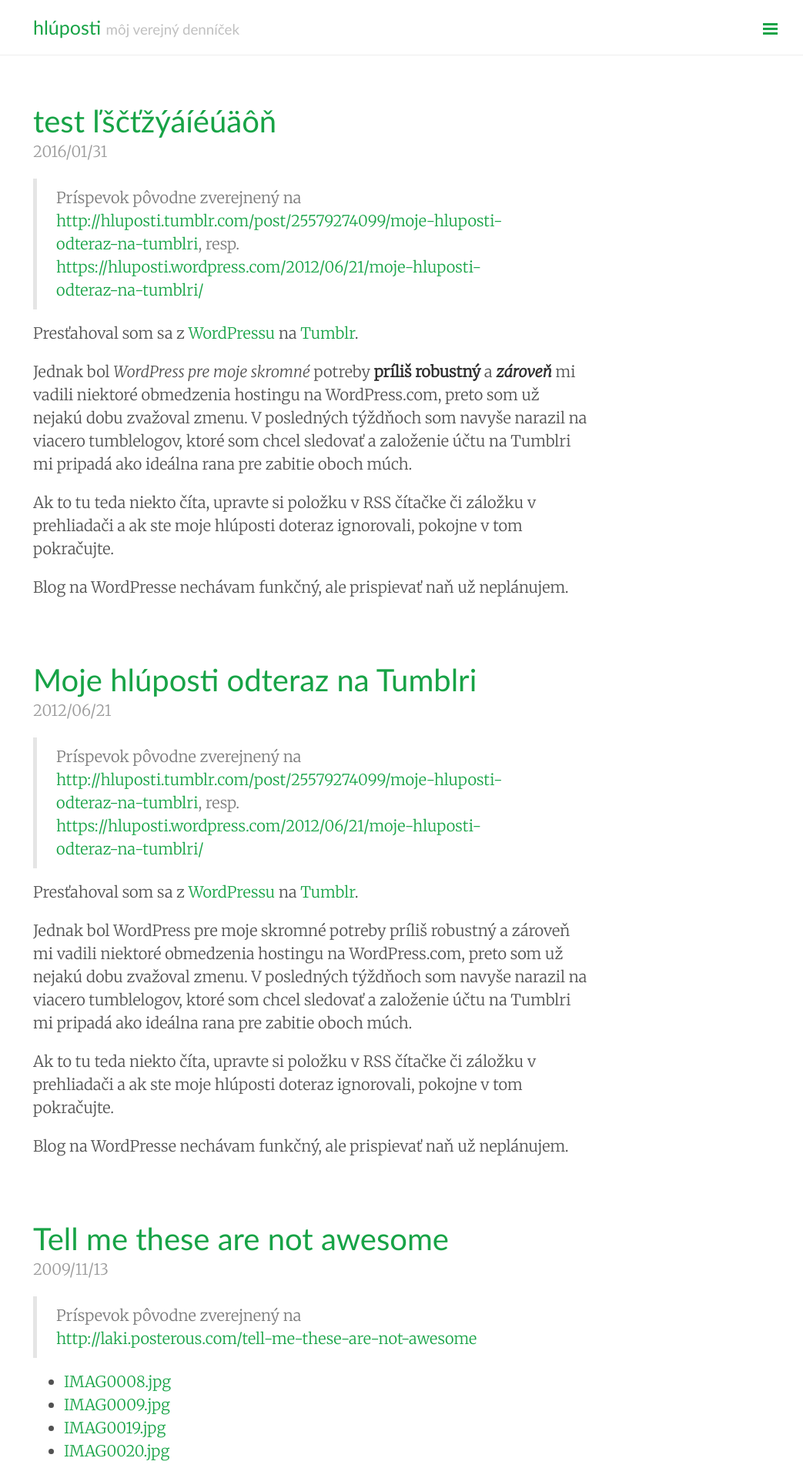
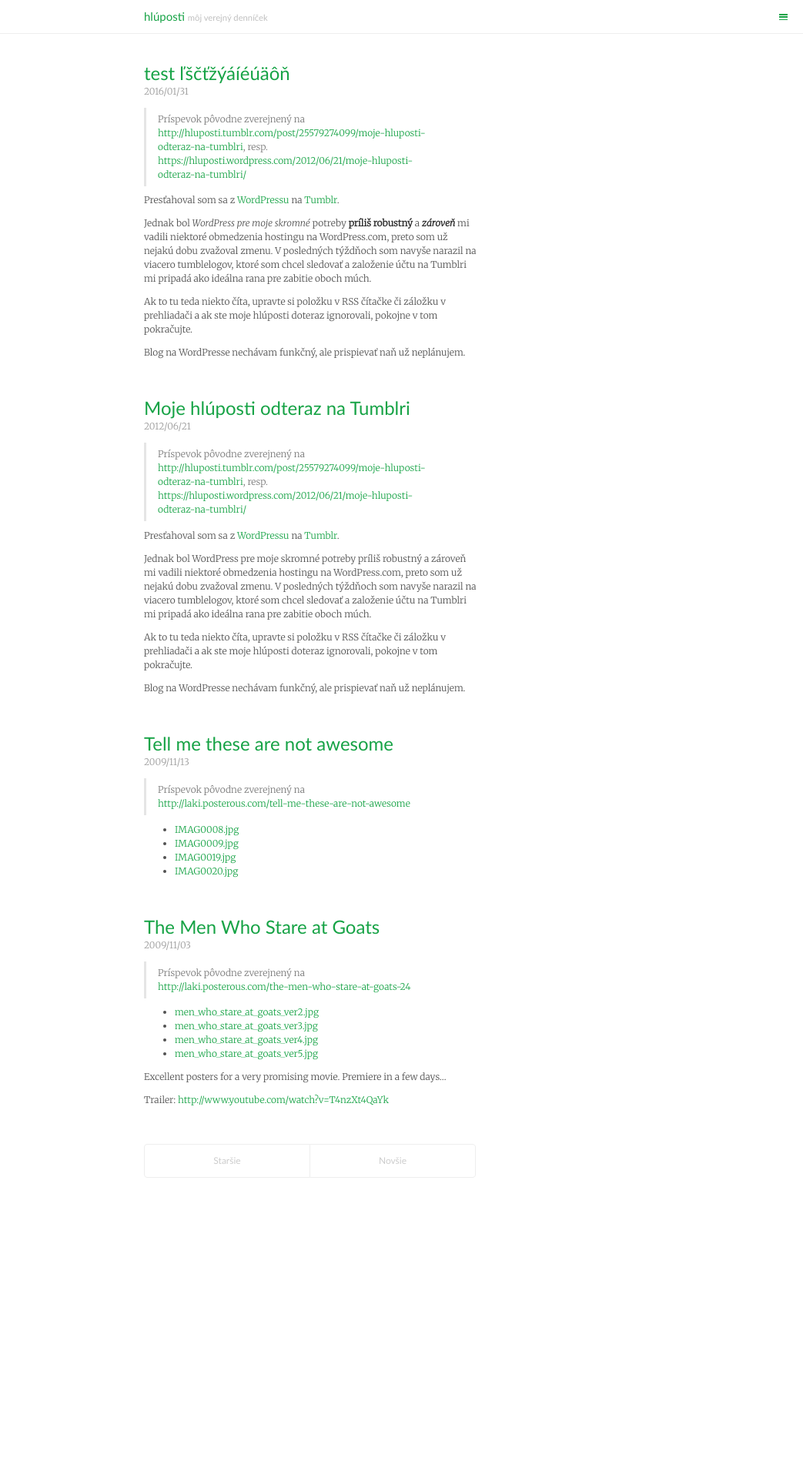
Before and after one commit to hluposti/hluposti.github.io, a Jekyll site: the page built from index.html, in a window 1280 px wide. Shown: the top 1920 px of the page at 77% size, without its empty margins (237-1280 px from the left). Built offline with Jekyll 4.4.1, drawn with Linux system fonts in a browser that asks for light colours; Markdown is read by kramdown in place of the engine named in the settings; the list of posts is cut into pages by our own code; after the commit the page ends 1566 px from its top, so only the background shows below that.

Commit message:
Update lanyon.css

```diff
--- a/public/css/lanyon.css
+++ b/public/css/lanyon.css
@@ -45,7 +45,8 @@
 }
 
 html {
-  font-family: Merriweather, Garamond, "Hoefler Text", Georgia, serif;
+  font-family: 'Merriweather', Palatino, Georgia, serif;
+  font-size: .75rem; /* 14px */
 }
 
 h1, h2, h3, h4, h5, h6 {
```
